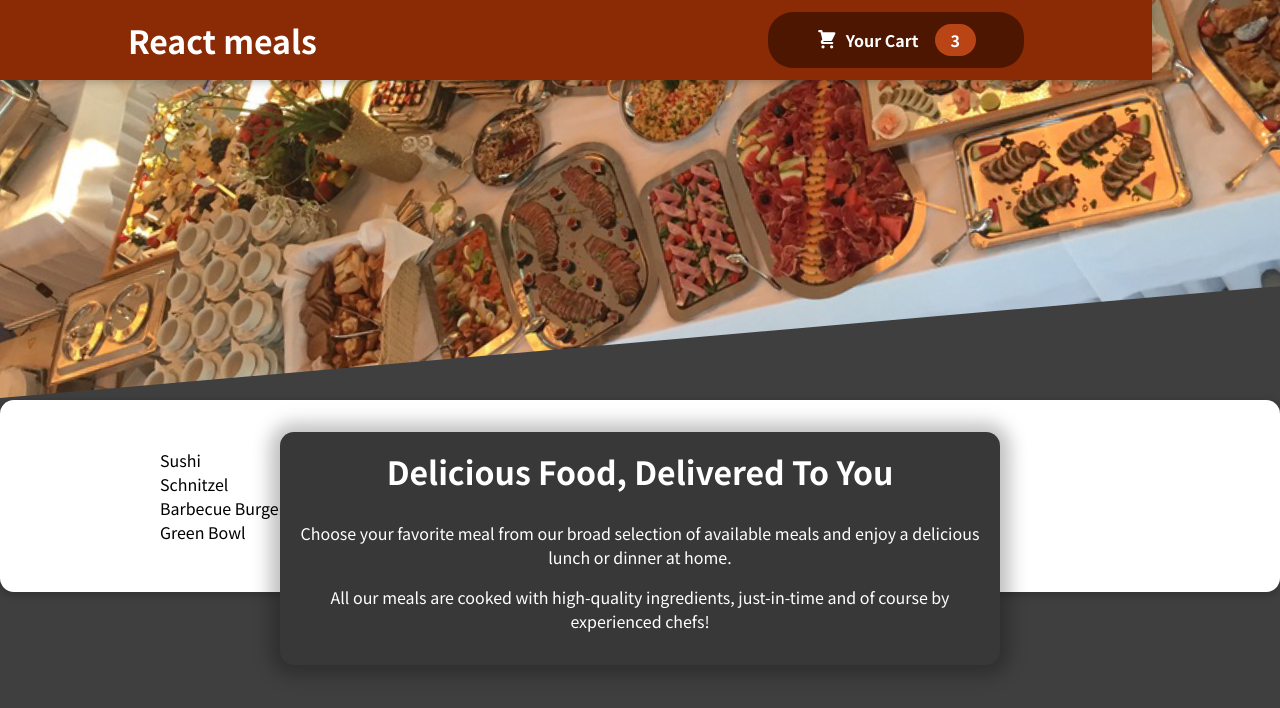
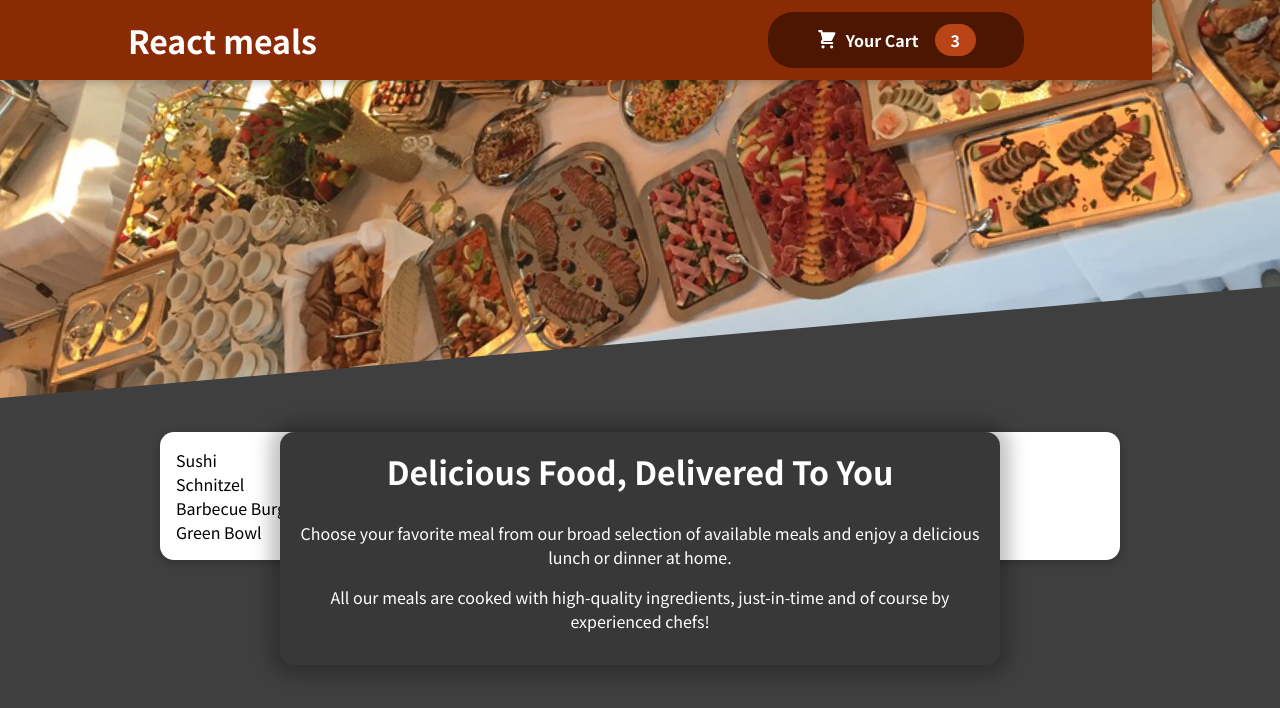
Before and after one commit to Plorrain/react-course-food-delivery-challenge, a React (Create React App) app: page / in a window 1280 px wide. Shown: the top 708 px of the page. Built offline with nearby package versions, Linux system fonts and the light colour scheme; the HTML template or start-up script is replaced by a standard one.

Commit message:
the dark background for mealsummary not showing + errors in console, will try to figure it out

```diff
--- a/src/components/Meals/AvailableMeals.js
+++ b/src/components/Meals/AvailableMeals.js
@@ -31,13 +31,14 @@ const DUMMY_MEALS = [
 const AvailableMeals = () => {
   const mealsList = DUMMY_MEALS.map(meals => <li>{meals.name}</li>);
   return (
-    <Card>
       <section className={classes.meals}>
-        <ul>
-          {mealsList}
-        </ul>
+        <Card>
+          <ul>
+            {mealsList}
+          </ul>
+        </Card>
       </section>
-    </Card>
+
   );
 };
 
--- a/src/components/Meals/MealsSummary.js
+++ b/src/components/Meals/MealsSummary.js
@@ -3,7 +3,7 @@ import classes from './MealsSummary.module.css';
 const MealsSummary = () => {
   return (
     <section className={classes.summary}>
-      <h2>Delicious Food, Delivered To You</h2>
+      <h2 className={classes["summary h2"]}>Delicious Food, Delivered To You</h2>
       <p>
         Choose your favorite meal from our broad selection of available meals
         and enjoy a delicious lunch or dinner at home.
```
